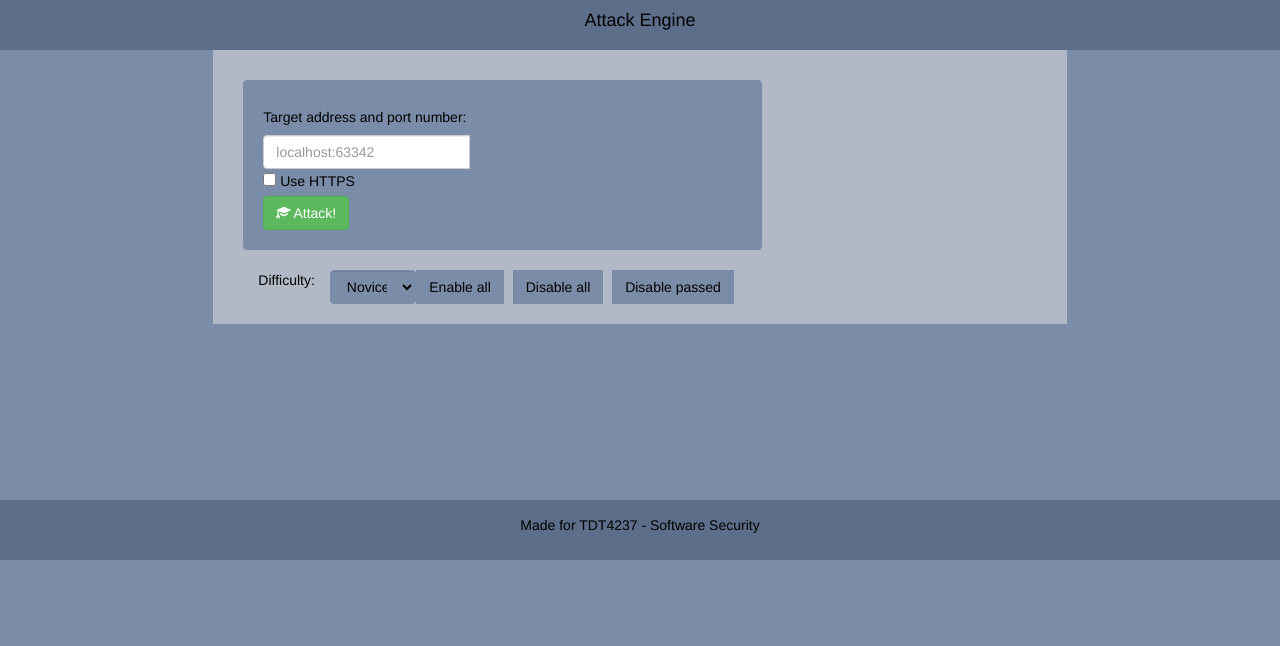
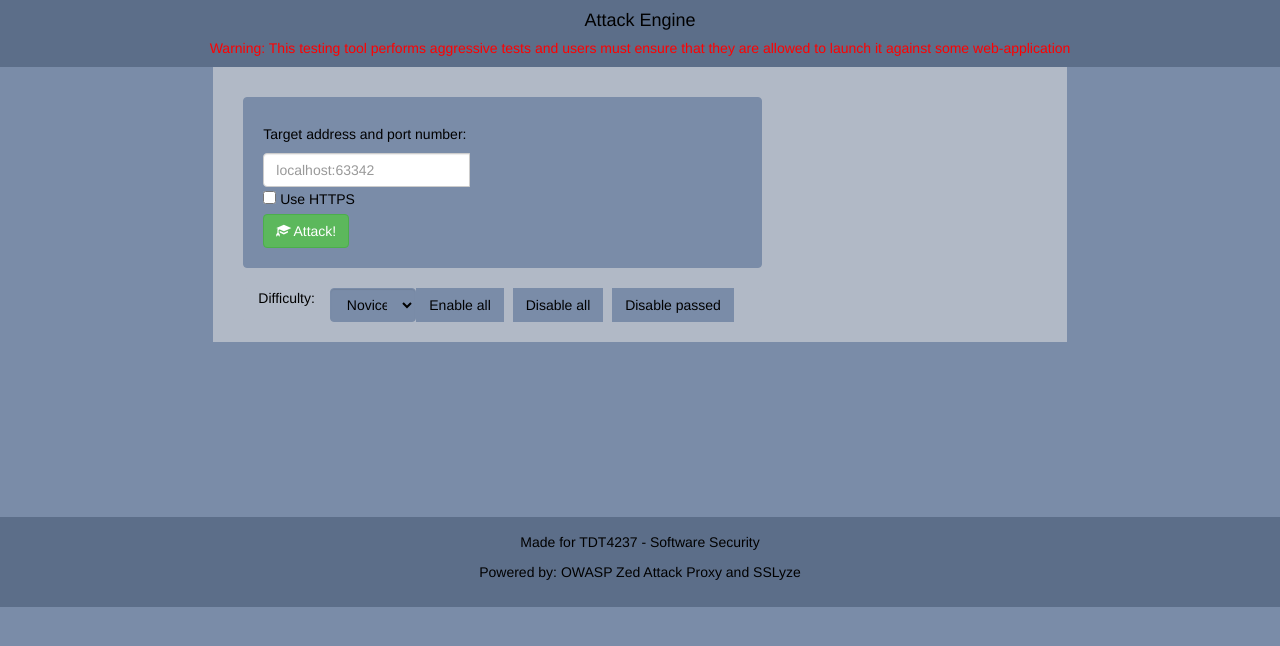
Before and after one commit to Vermshi/Security-Research-Project, a Flask app: page /atc in a window 1280 px wide. Shown: the top 646 px of the page. Run offline with Flask 2, Linux system fonts and the light colour scheme; some libraries are stand-ins or nearby versions.

Commit message:
Turn off debug and display user warning and powered by info

```diff
--- a/src/flaskGUI.py
+++ b/src/flaskGUI.py
@@ -276,4 +276,4 @@ def selectChange():
 
 
 if __name__ == '__main__':
-    app.run(debug=True, host='0.0.0.0')
+    app.run(host="0.0.0.0")
--- a/src/templates/index.html
+++ b/src/templates/index.html
@@ -14,6 +14,7 @@
 
 <nav class="navbar navbar-inverse text-center">
 <h4>Attack Engine</h4>
+    <h5 style="color: red">Warning: This testing tool performs aggressive tests and users must ensure that they are allowed to launch it against some web-application</h5>
 </nav>
 
 <div class="alert alert-success" id="loadingMsg">
@@ -190,7 +191,8 @@
 </div>
 
 <footer class="container-fluid text-center">
-  <p>Made for TDT4237 - Software Security</p>
+    <p>Made for TDT4237 - Software Security</p>
+    <p>Powered by: OWASP Zed Attack Proxy and SSLyze</p>
 </footer>
 
 </body>
```
